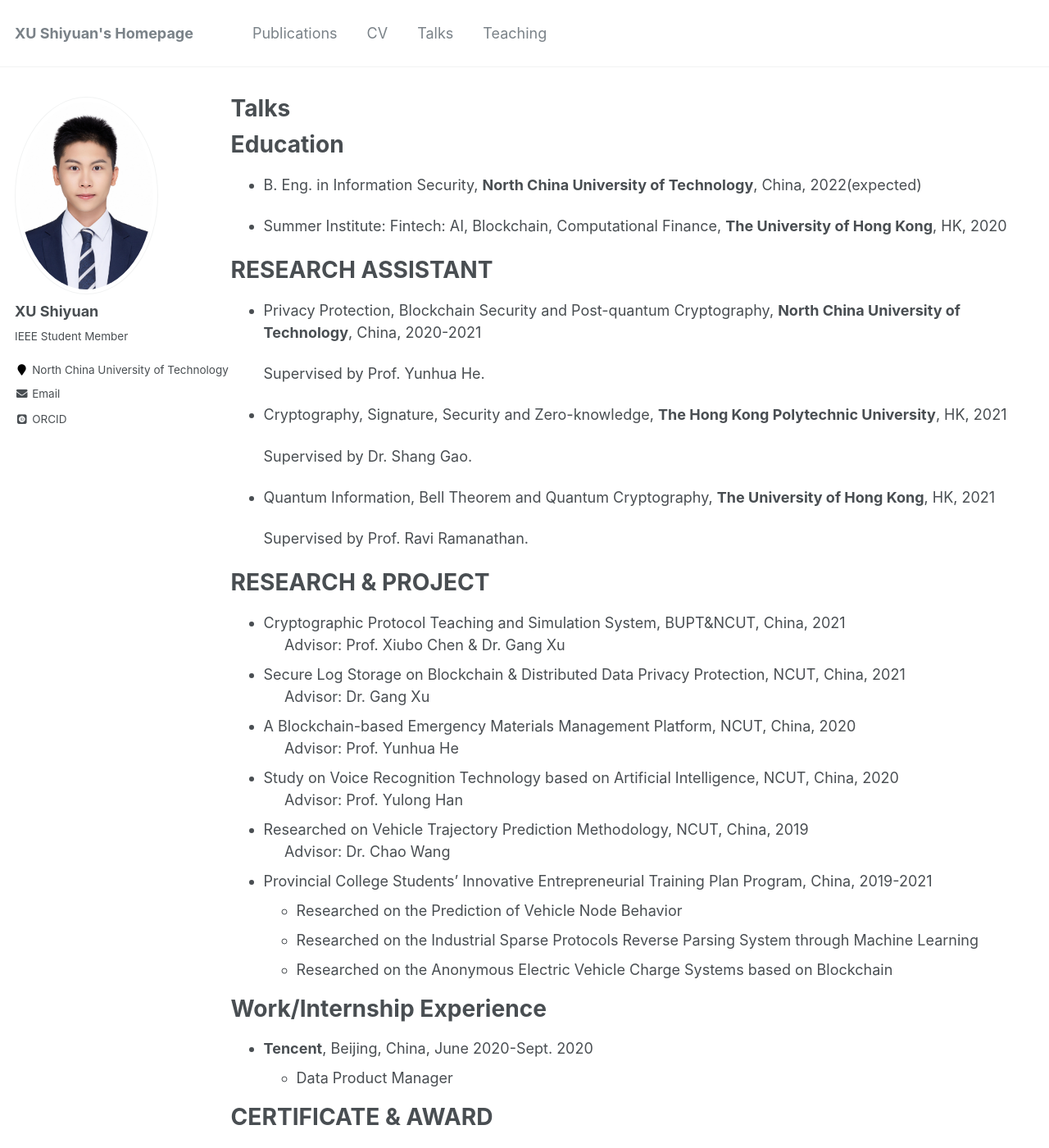
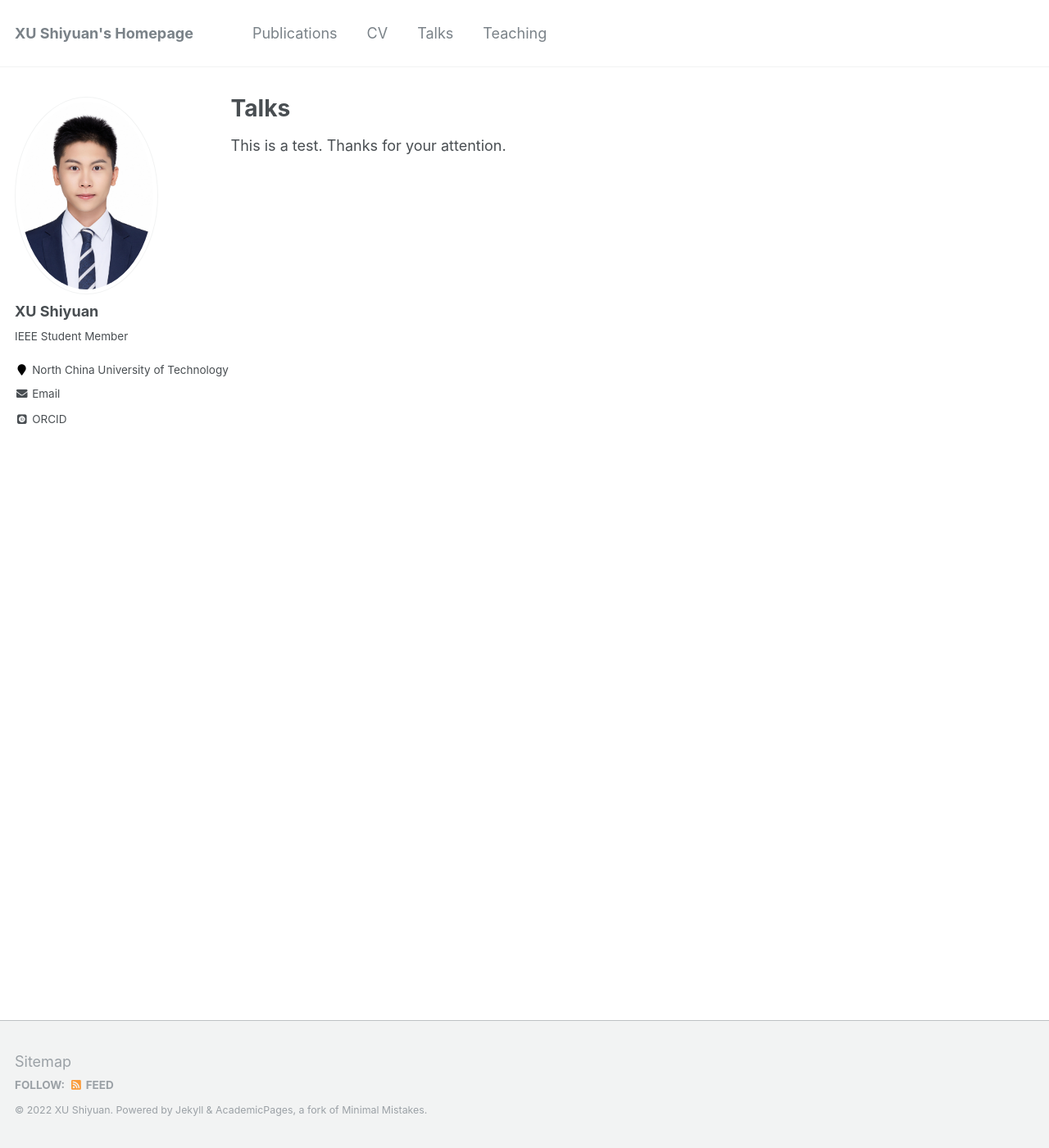
Before and after one commit to shiyuanjack/shiyuanjack.github.io, a Jekyll site: the page built from _pages/talks.md, in a window 1280 px wide and 1400 px high. Shown: the whole window at 82% size. Built offline with Jekyll 4.4.1, drawn with Linux system fonts in a browser that asks for light colours; some web fonts are replaced; some of the changed text lies outside the part shown.

Commit message:
Update talks.md

```diff
--- a/_pages/talks.md
+++ b/_pages/talks.md
@@ -9,67 +9,5 @@ redirect_from:
 
 {% include base_path %}
 
-Education
-======
-* B. Eng. in Information Security, **North China University of Technology**, China, 2022(expected)
-
-* Summer Institute: Fintech: AI, Blockchain, Computational Finance, **The University of Hong Kong**, HK, 2020
-
-
-RESEARCH ASSISTANT
-======
-* Privacy Protection, Blockchain Security and Post-quantum Cryptography, **North China University of Technology**, China, 2020-2021
-
-  Supervised by Prof. Yunhua He.
-
-* Cryptography, Signature, Security and Zero-knowledge, **The Hong Kong Polytechnic University**, HK, 2021
-
-  Supervised by Dr. Shang Gao.
-
-* Quantum Information, Bell Theorem and Quantum Cryptography, **The University of Hong Kong**, HK, 2021
-
-  Supervised by Prof. Ravi Ramanathan.
-
-RESEARCH & PROJECT
-======
- * Cryptographic Protocol Teaching and Simulation System, BUPT&NCUT, China, 2021
-  &nbsp;&nbsp;&nbsp;&nbsp;&nbsp;Advisor: Prof. Xiubo Chen & Dr. Gang Xu
- * Secure Log Storage on Blockchain & Distributed Data Privacy Protection, NCUT, China, 2021
-  &nbsp;&nbsp;&nbsp;&nbsp;&nbsp;Advisor: Dr. Gang Xu
-*  A Blockchain-based Emergency Materials Management Platform, NCUT, China, 2020
-  &nbsp;&nbsp;&nbsp;&nbsp;&nbsp;Advisor: Prof. Yunhua He
-*  Study on Voice Recognition Technology based on Artificial Intelligence, NCUT, China, 2020
-  &nbsp;&nbsp;&nbsp;&nbsp;&nbsp;Advisor: Prof. Yulong Han
-*  Researched on Vehicle Trajectory Prediction Methodology, NCUT, China, 2019
-  &nbsp;&nbsp;&nbsp;&nbsp;&nbsp;Advisor: Dr. Chao Wang
-* Provincial College Students’ Innovative Entrepreneurial Training Plan Program, China, 2019-2021
-  *   Researched on the Prediction of Vehicle Node Behavior
-  *   Researched on the Industrial Sparse Protocols Reverse Parsing System through Machine Learning
-  *   Researched on the Anonymous Electric Vehicle Charge Systems based on Blockchain
-
-Work/Internship Experience
-======
-  *  **Tencent**, Beijing, China, June 2020-Sept. 2020
-      *    Data Product Manager
-
-
-CERTIFICATE & AWARD
-======
-* Coursera:
-   * Stanford Cryptography I
-   * Stanford Machine Learning
-   * IBM Applied AI
-   * HKUST Matrix Algebra for Engineers
-
-* MOOC:
-    *   Peking University - Artificial intelligence and the information society
-    *   Huazhong University of Science and Technology - Principles of Computer Composition
-
-
-* YouTube: Peking University - Blockchain technology and applications
-
-
-
-* Selected award:
-    *  China College Students’ ‘Internet+’ Innovation and Entrepreneurship Competition – First prize
-    *  The Challenge Cup – Second prize
+This is a test.
+Thanks for your attention.
```
